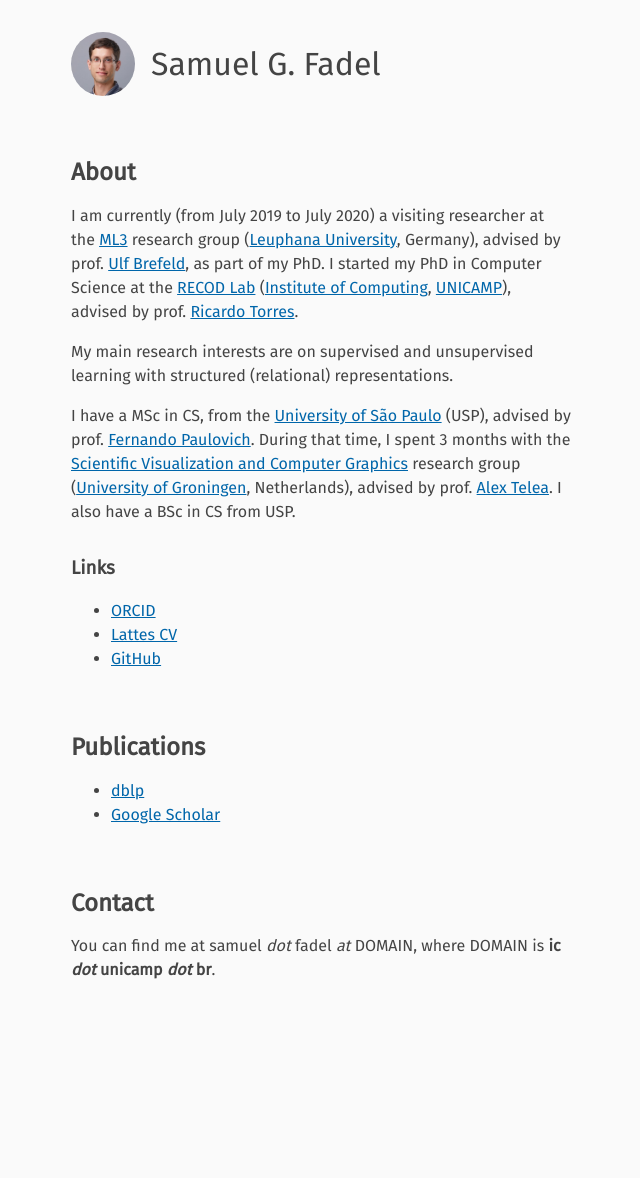
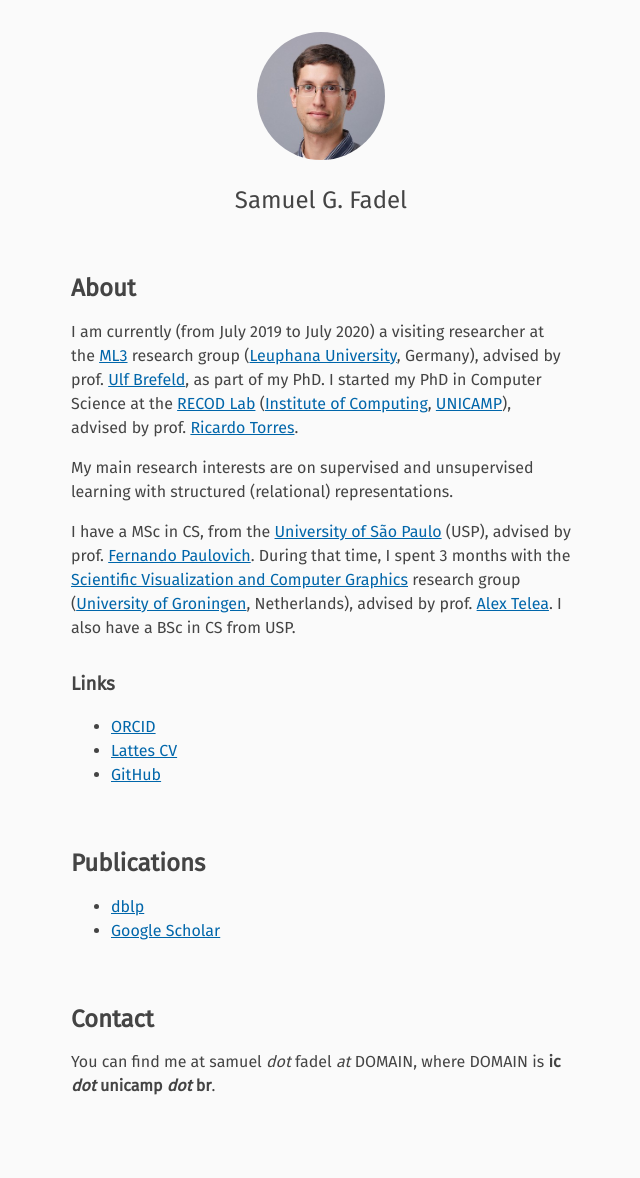
Before and after one commit to jayflyaway/fadel.github.io, a Jekyll site: the page built from README.md, in a window 1280 px wide. Shown: the whole page, without its empty margins (319-959 px from the left). Built offline with Jekyll 4.4.1, drawn with Linux system fonts in a browser that asks for light colours; our own code applies the rules of GitHub Pages for plain Markdown files; before the commit the page ends 1062 px from its top, so only the background shows below that.

Commit message:
Updated header.

```diff
--- a/_layouts/default.html
+++ b/_layouts/default.html
@@ -25,21 +25,12 @@
     }
 
     #header {
-      font-size: 2em;
-      line-height: 4rem;
-      height: 4rem;
-    }
-
-    #header #picture {
-      width: 4rem;
-      height: 4rem;
-      margin-right: 1rem;
-      float: left;
+      font-size: 1.5em;
+      text-align: center;
     }
 
     #header #picture img {
-      width: 100%;
-      height: 100%;
+      width: 8rem;
       border-radius: 50%;
     }
 
```
